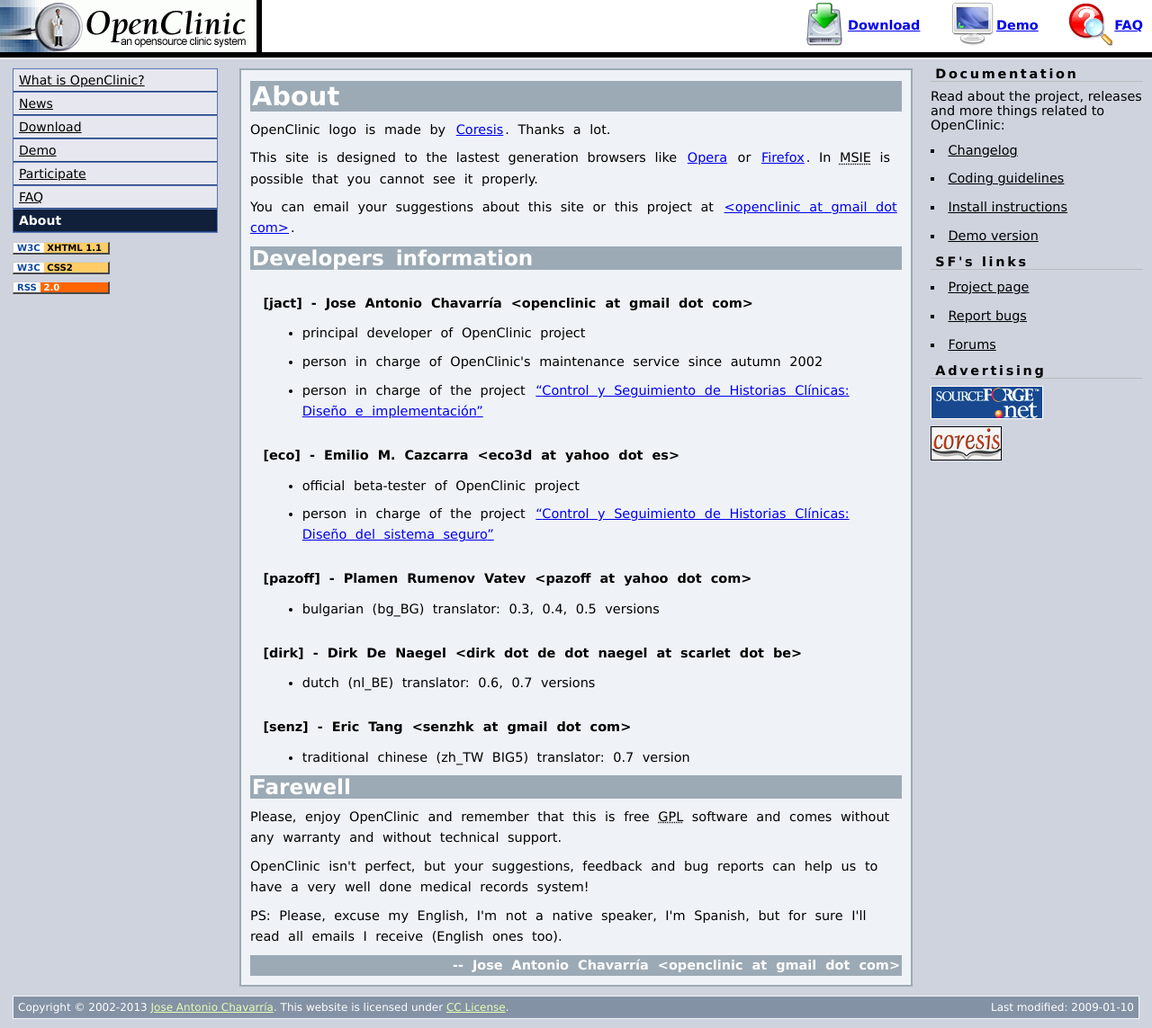
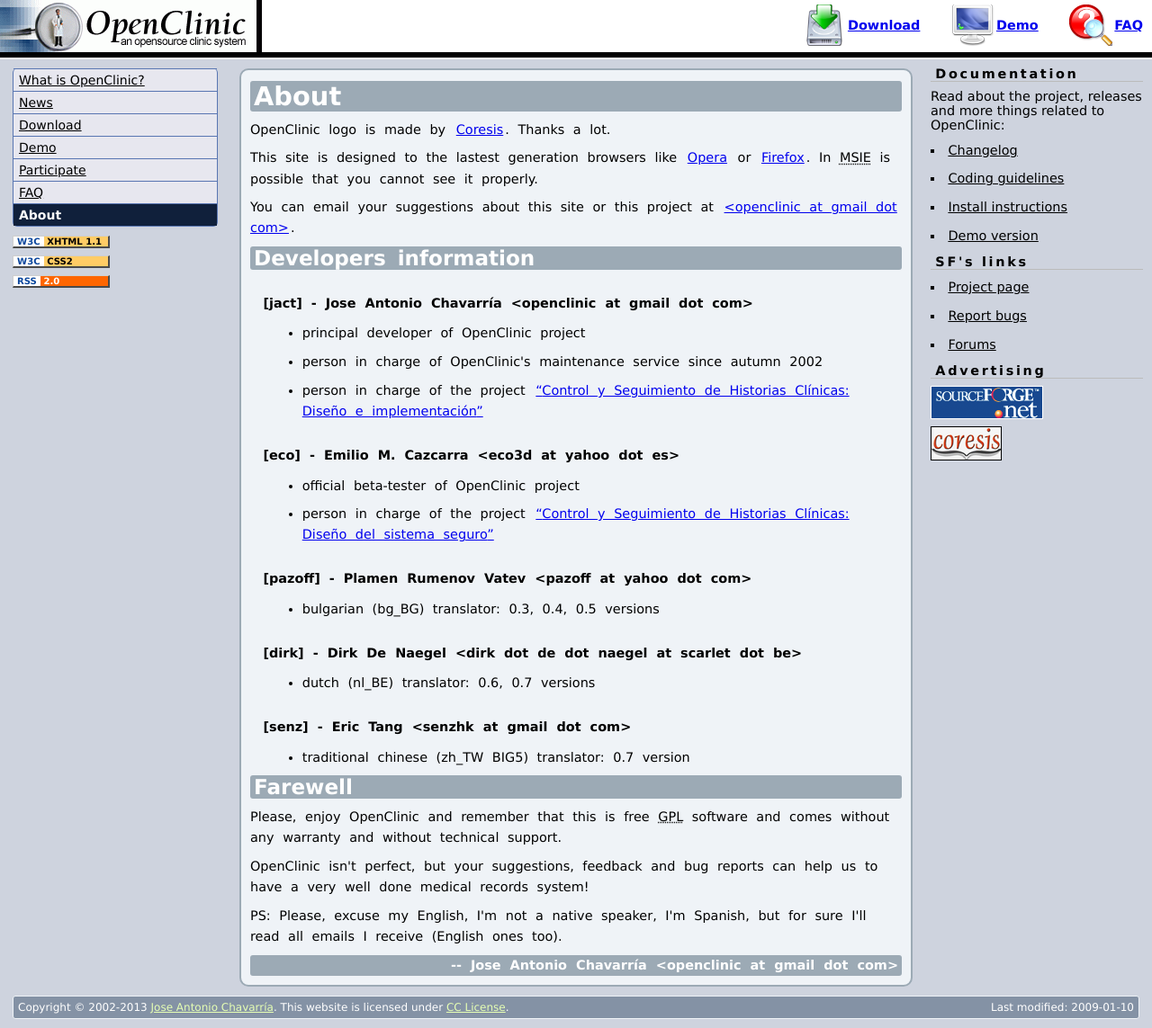
Before and after one commit to jact/openclinic-website, a PHP site: page /about.php in a window 1280 px wide. Shown: the whole page at 90% size. Run offline with PHP 8.4, Linux system fonts and the light colour scheme.

Commit message:
Se ponen bordes redondeados en algunas zonas
Se retocan márgenes de los enlaces de la parte superior

Se cambian algunos colores de enlaces para que resalten algo más

```diff
--- a/c/openclinic.css
+++ b/c/openclinic.css
@@ -6,9 +6,9 @@
  * Licensed under the Creative Commons License
  *
  * @package   OpenClinic Web Site
- * @copyright 2002-2009 jact
+ * @copyright 2002-2013 jact
  * @license   http://creativecommons.org/licenses/by/2.0/
- * @version   CVS: $Id: openclinic.css,v 1.9 2009/01/10 14:42:15 David Bowman Exp $
+ * @version   CVS: $Id: openclinic.css,v 1.10 2013/02/02 19:52:07 David Bowman Exp $
  * @author    jact <openclinic@gmail.com>
  */
 
@@ -61,7 +61,7 @@ html>body .mir {
   display: inline;
 }
 #shortcuts a {
-  padding: 20px 30px 18px 50px;
+  padding: 15px 30px 15px 50px;
   font-weight: bold;
 }
 html>body a#download {
@@ -112,19 +112,28 @@ hr, li#skip, #navigation h3 {
   background: #EFF3F7;
   color: #000;
   word-spacing: 5px;
+  border-radius: 10px;
 }
 .notice h2, .notice h3, .notice .sign {
   margin: 2px 0;
-  padding: 0 2px;
+  padding: 0 4px;
   position: relative; /* to avoid float IE6 bug */
   background: #9CAAB5;
   color: #fff;
+  border-radius: 3px;
 }
 .notice h2 {
   font-size: 200%;
 }
 .notice h3 {
   font-size: 160%;
+}
+.last {
+  border: 2px solid #10203B;
+}
+.last h2, .last .sign {
+  background: #10203B;
+  color: #fff;
 }
 #content .sign {
   text-align: right;
@@ -157,6 +166,7 @@ var {
   background: #8492A5;
   color: #fff;
   border: 1px solid #EFF3F7;
+  border-radius: 3px;
 }
 #footer p {
   margin: 0;
@@ -179,12 +189,13 @@ var {
   border-top: 0;
   background: #E7E7EF;
   color: #000;
+  border-radius: 5px;
 }
 #navbar li {
   font-size: 14px;
   border-top: 1px solid #5976b2;
   /* IE/Win gets upset if there is no bottom border... Go figure. */
-  border-bottom: 1px solid #22437f;
+  /*border-bottom: 1px solid #22437f;*/
 }
 #navbar li a {
   padding: 4px 0 4px 6px;
@@ -266,7 +277,7 @@ html>body #navbar li a {
   color: #000;
 }
 #extra a:visited {
-  color: #8492A5;
+  color: #34548f;
 }
 #extra a:hover {
   background: #000;
```
